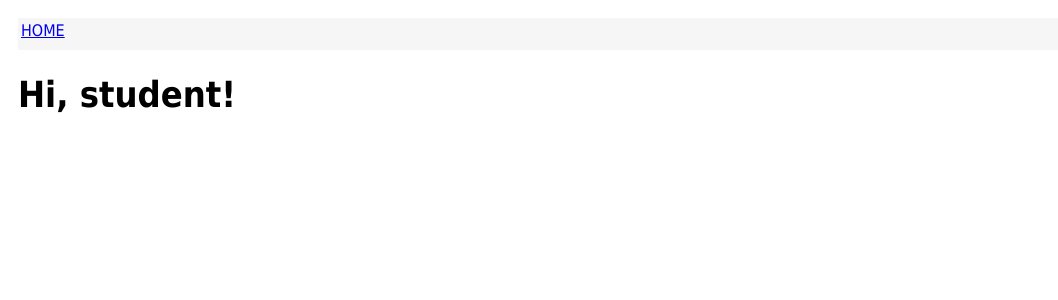
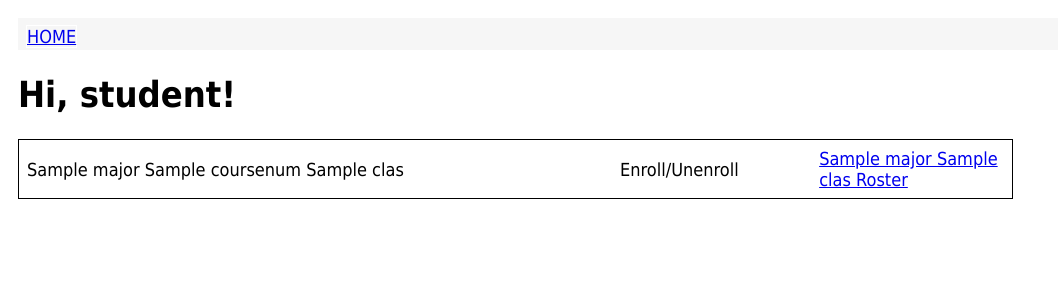
Before and after one commit to WSU-CptS-322-Fall-2023/studentapp-KyanKs1, a Python web app: template app/templates/index.html in a window 1280 px wide. Shown: the top 300 px of the page, without its empty margins (0-1058 px from the left). Run offline with Jinja, Linux system fonts and the light colour scheme; the template is opened without the code that fills it: most values are stand-ins (such as "Sample title", 1, 10 or a date in 2020).

Commit message:
Version v2

```diff
--- a/app/routes.py
+++ b/app/routes.py
@@ -12,4 +12,5 @@
 @app.route('/', methods=['GET'])
 @app.route('/index', methods=['GET'])
 def index():
-    return render_template('index.html', title="Course List")
+    classes = Class.query.order_by(Class.major).all()
+    return render_template('index.html', title="Course List",classes=classes)
--- a/app/static/css/main.css
+++ b/app/static/css/main.css
@@ -12,3 +12,31 @@
 	height: 32px;
 	text-transform: uppercase;
 }
+th,td{
+	padding: 6px;
+}
+
+.coursetable tr:hover{
+	background-color: lightgray;
+}
+
+.coursetable{
+	text-align: left;
+	border: 1px black solid;
+	width: 80%;
+	font-size: 18px;
+}
+
+a:hover{
+	color: aquamarine;
+}
+.button{
+	width: 80px;
+	font-size: 18px;
+	margin: 10px 0px 0px 0px;
+	border: 1px white solid;
+}
+.button:hover{
+	background-color: rosybrown;
+	color:  white;
+}
--- a/app/templates/_class.html
+++ b/app/templates/_class.html
@@ -1,11 +1,11 @@
-<table>
+<table class= "coursetable">
     <tr>
-            <td> {{ class.coursenum}}  </td>
-            <td>
+            <td width = "60%"> {{class.major}} {{ class.coursenum}} {{class.title}} </td>
+            <td width = "20%">
                Enroll/Unenroll
             </td>
-            <td>
-                 Roster </a>
+            <td width = "20%">
+                <a href="#"> {{class.major}} {{class.title}} Roster </a>
             </td>
     </tr>
 
--- a/app/templates/index.html
+++ b/app/templates/index.html
@@ -4,4 +4,7 @@
 {% block content %}
     <h1>Hi, student!</h1>
 
+        {%for class in classes%}
+         {%include '_class.html'%}
+        {% endfor %}
 {% endblock %}
--- a/pythonStatements.py
+++ b/pythonStatements.py
@@ -1,6 +1,7 @@
 from app import db
+from flask import Flask
 #create the database file, if it doesn't exist.
-db.create_all()
+db.create_all
 
 # import db models
 from app.models import Class
```
Also changed, not shown: student.db.
